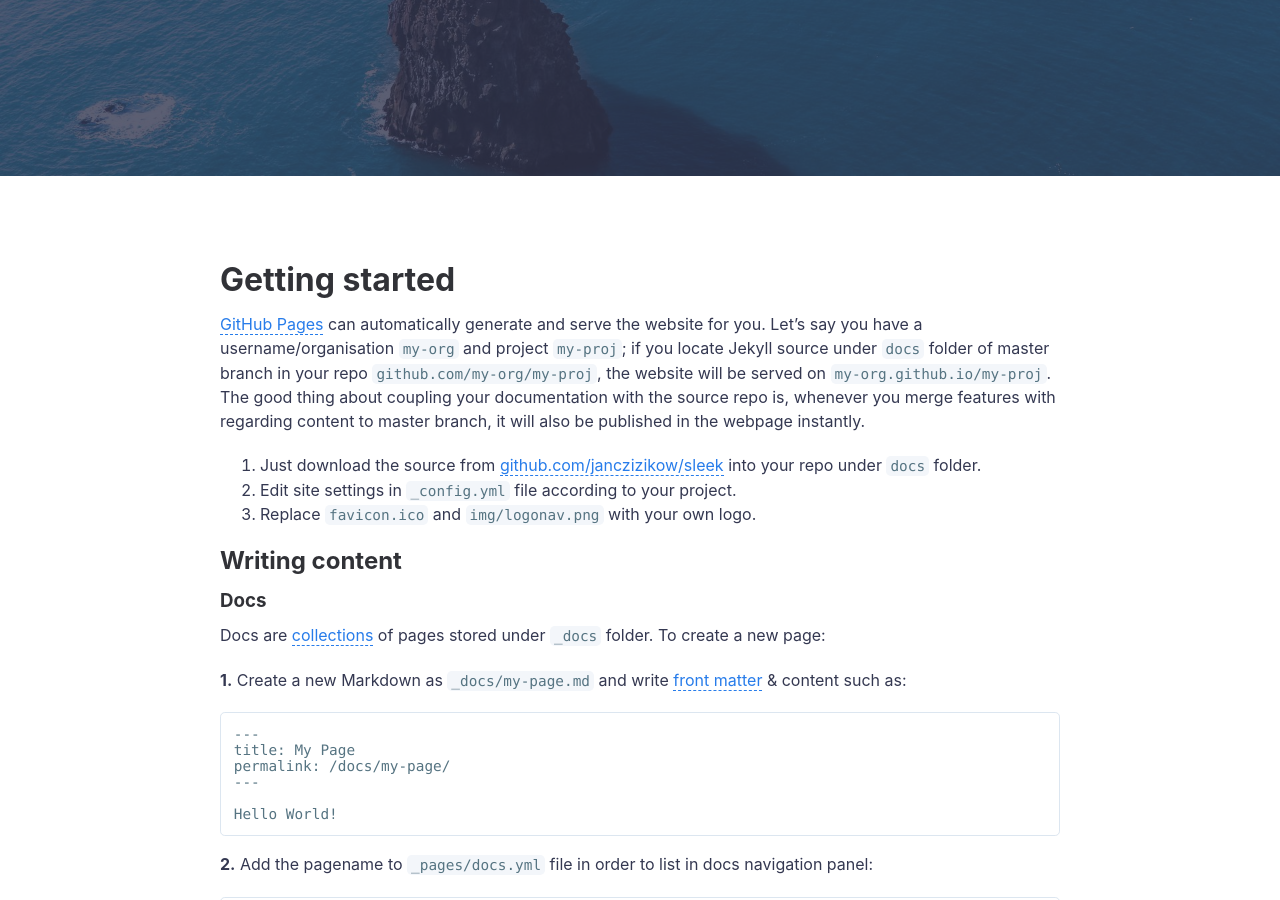
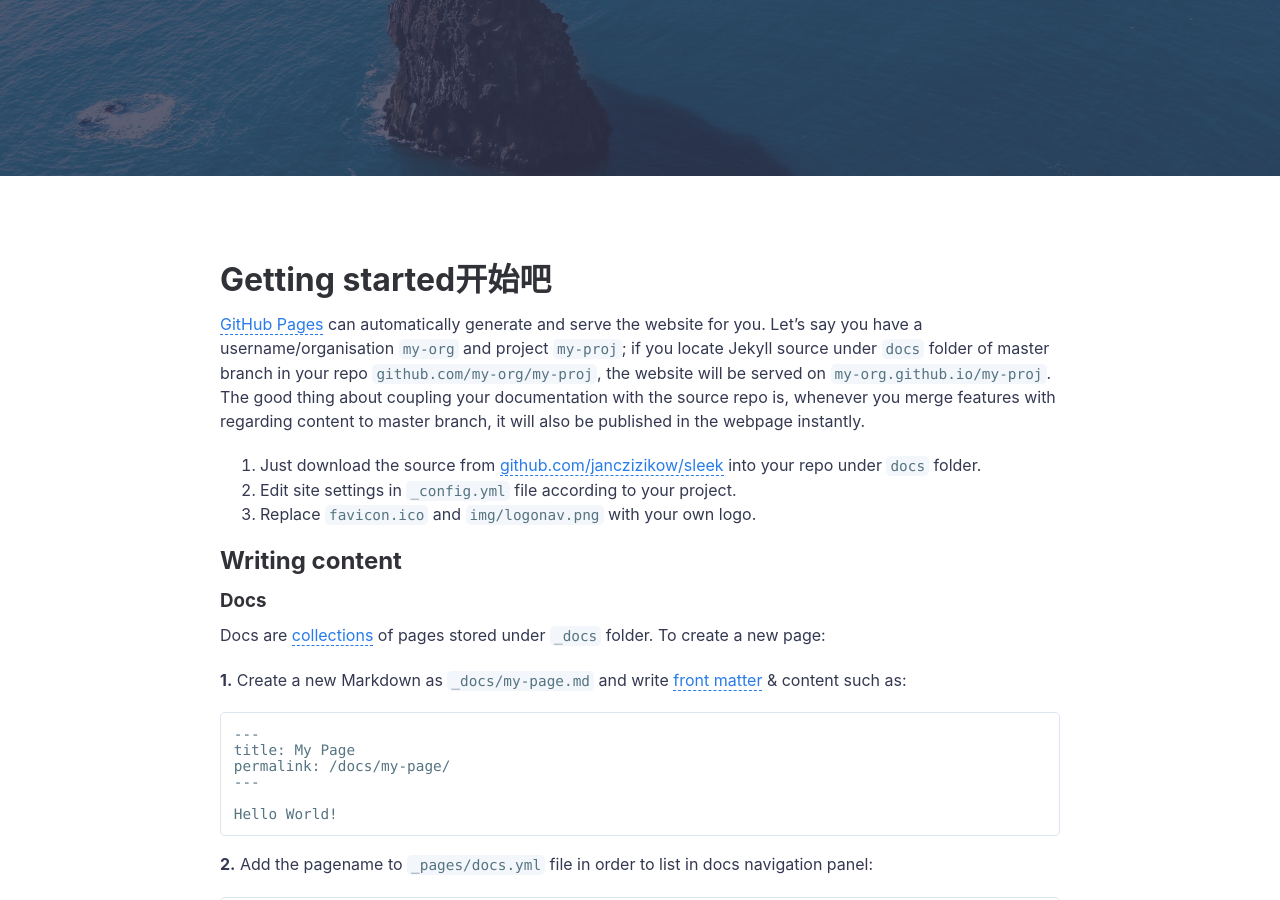
Before and after one commit to sfsiuong/sfsiuong.github.io, a Jekyll site: the page built from _posts/2017-11-26-getting-started.md, in a window 1280 px wide and 900 px high, scrolled down 400 px. Built offline with Jekyll 4.4.1, drawn with Linux system fonts in a browser that asks for light colours.

Commit message:
开始吧

```diff
--- a/_posts/2017-11-26-getting-started.md
+++ b/_posts/2017-11-26-getting-started.md
@@ -4,7 +4,7 @@ title: Getting Started with Sleek
 featured-img: sleek
 ---
 
-# Getting started
+# Getting started开始吧
 
 [GitHub Pages](https://pages.github.com) can automatically generate and serve the website for you.
 Let's say you have a username/organisation `my-org` and project `my-proj`; if you locate Jekyll source under `docs` folder of master branch in your repo `github.com/my-org/my-proj`, the website will be served on `my-org.github.io/my-proj`.
```
